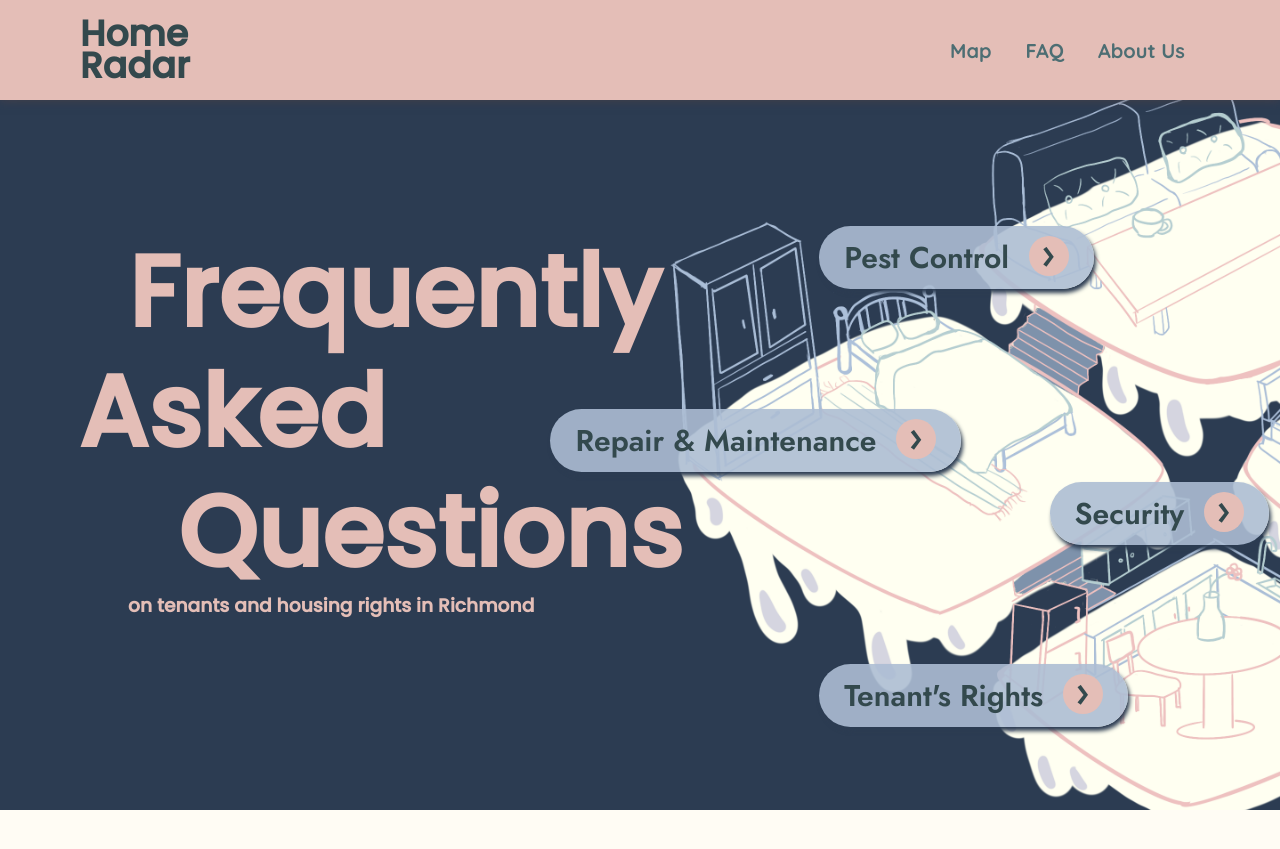
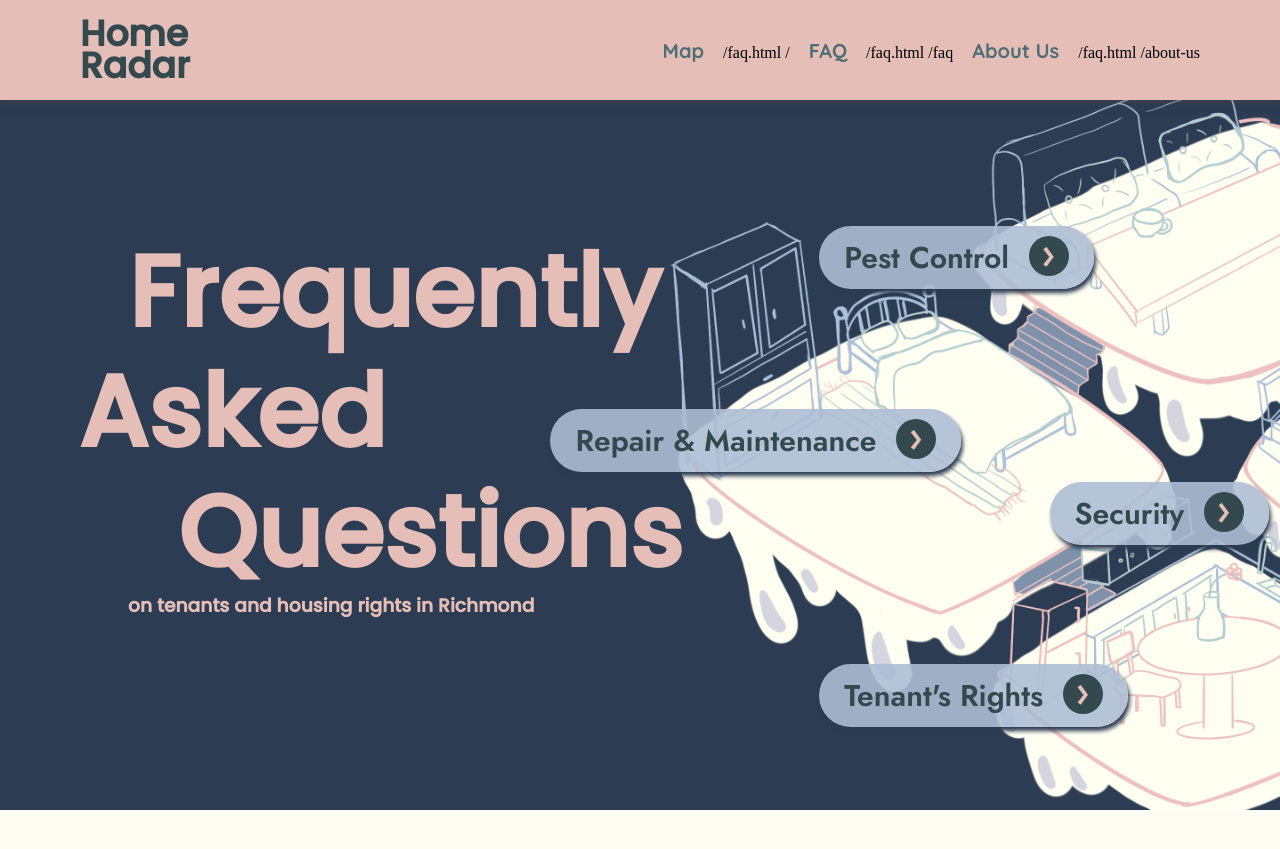
Before and after one commit to home-radar/home-radar.github.io, a Jekyll site: the page built from faq.html, in a window 1280 px wide and 900 px high. Shown: the top 849 px of the window. Built offline with Jekyll 4.4.1, drawn with Linux system fonts in a browser that asks for light colours.

Commit message:
change color of button

```diff
--- a/_includes/navigation.html
+++ b/_includes/navigation.html
@@ -10,7 +10,8 @@
         {% if item.url contains "https" %}
           <a href="{{ item.link }}">{{ item.name }}</a>
         {% else %}
-          <a href="{{ baseurl }}{{ item.link }}" class="{% if page.url == item.link or (page.url contains "about" and item.link contains "about")  or (page.url contains "faq" and item.link contains "faq") %}current{% endif %}">{{ item.name }}</a>
+          <a href="{{ baseurl }}{{ item.link }}" class="{% if page.url == item.link or (page.url contains "about" and item.link contains "about") or (page.url == "/faq.html" and item.link == "/faq") %}current{% endif %}">{{ item.name }}</a>
+          {{page.url}} {{item.link}}
         {% endif %}
       {% endfor %}
     </div>
--- a/_sass/faq.scss
+++ b/_sass/faq.scss
@@ -67,7 +67,7 @@
                 transition: ease .3s;
 
                 div {
-                    background: $pink;
+                    background: $dark-green-gray-2;
                     border-radius: 50%;
                     height: 40px;
                     width: 40px;
@@ -76,6 +76,7 @@
                     transition: ease .3s;
 
                     span {
+                        color: $pink;
                         font-size: 40px;
                         position: relative;
                         left: 12px;
```
Also changed, not shown: 7 other files.
